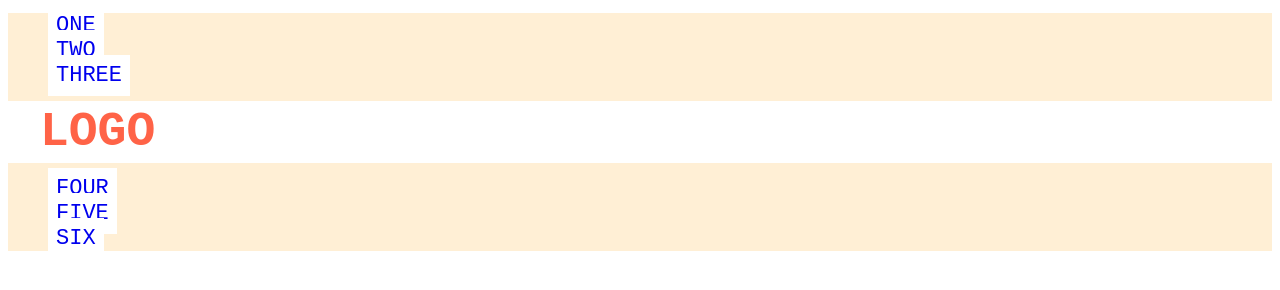
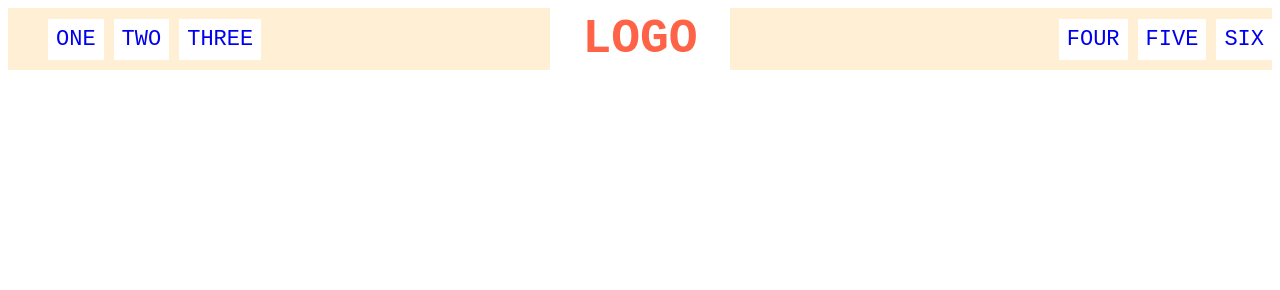
Before and after one commit to OrewellianWinston/myodinprojectsolve, a plain HTML site: page flex/02-flex-header/index.html in a window 1280 px wide. Drawn offline with Linux system fonts and the light colour scheme.

Commit message:
02 and 03 solved

```diff
--- a/flex/02-flex-header/style.css
+++ b/flex/02-flex-header/style.css
@@ -1,6 +1,11 @@
 .header  {
   font-family: monospace;
   background: papayawhip;
+  display: flex;
+  flex-direction: row;
+  align-items: center;
+  flex:auto;
+  justify-content: space-between;
 }
 
 .logo {
@@ -9,11 +14,15 @@
   color: tomato;
   background: white;
   padding: 4px 32px;
+
 }
 
 ul {
   /* this removes the dots on the list items*/
+  display: flex;
   list-style-type: none;
+  gap:10px;
+  justify-content: space-around;
 }
 
 a {
--- a/flex/03-flex-header-2/style.css
+++ b/flex/03-flex-header-2/style.css
@@ -7,11 +7,17 @@ body {
   background: #eee;
   font-family: Besley, serif;
 }
+.space {
+  display: flex;
 
+}
 .header {
   background: white;
   border-bottom: 1px solid #ddd;
   box-shadow: 0 0 8px rgba(0,0,0,.1);
+  display: flex;
+  justify-content: space-between;
+  padding:8px;
 }
 
 .profile-image {
@@ -21,7 +27,11 @@ body {
   width: 48px;
   height: 48px;
 }
-
+.links {
+  display: flex;
+  justify-content: space-between;
+  gap:8px;
+}
 .logo {
   color: rebeccapurple;
   font-size: 32px;
```
Also changed, not shown: flex/03-flex-header-2/index.html (+2 -0 lines).
